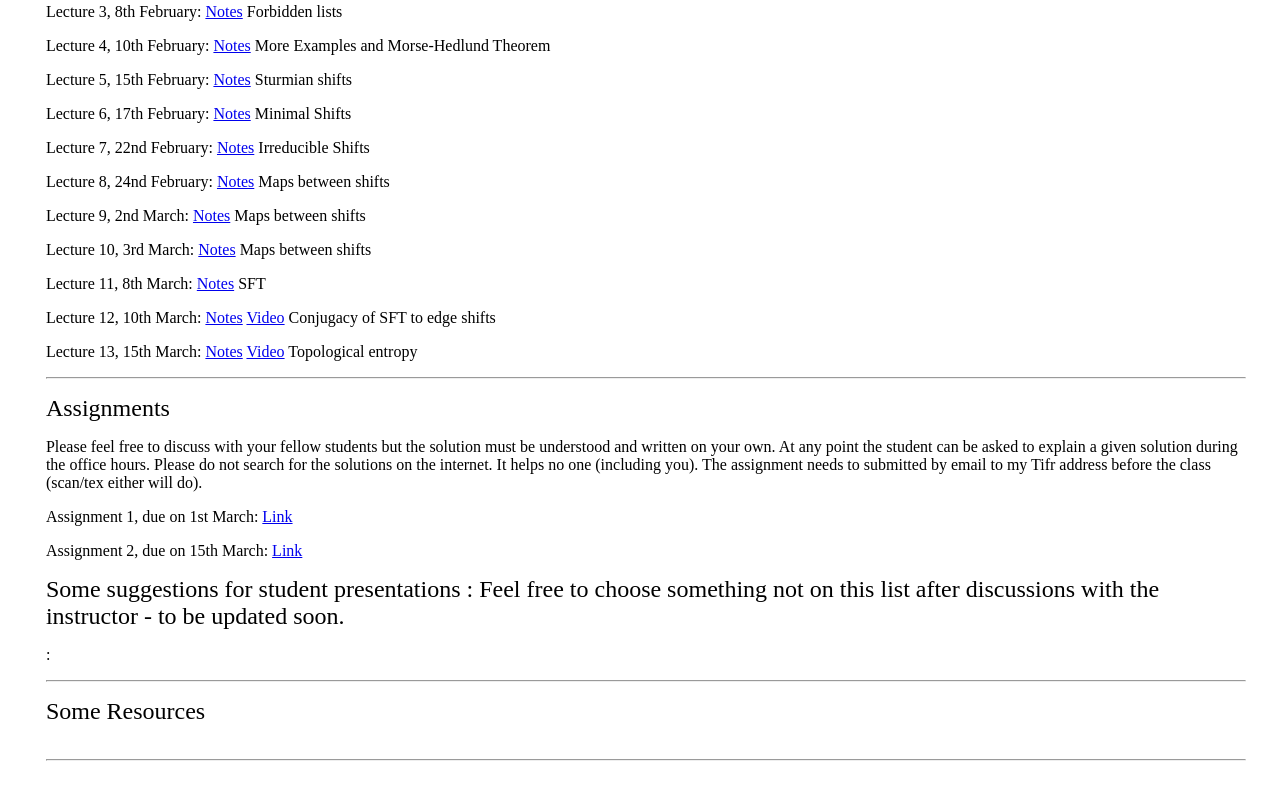
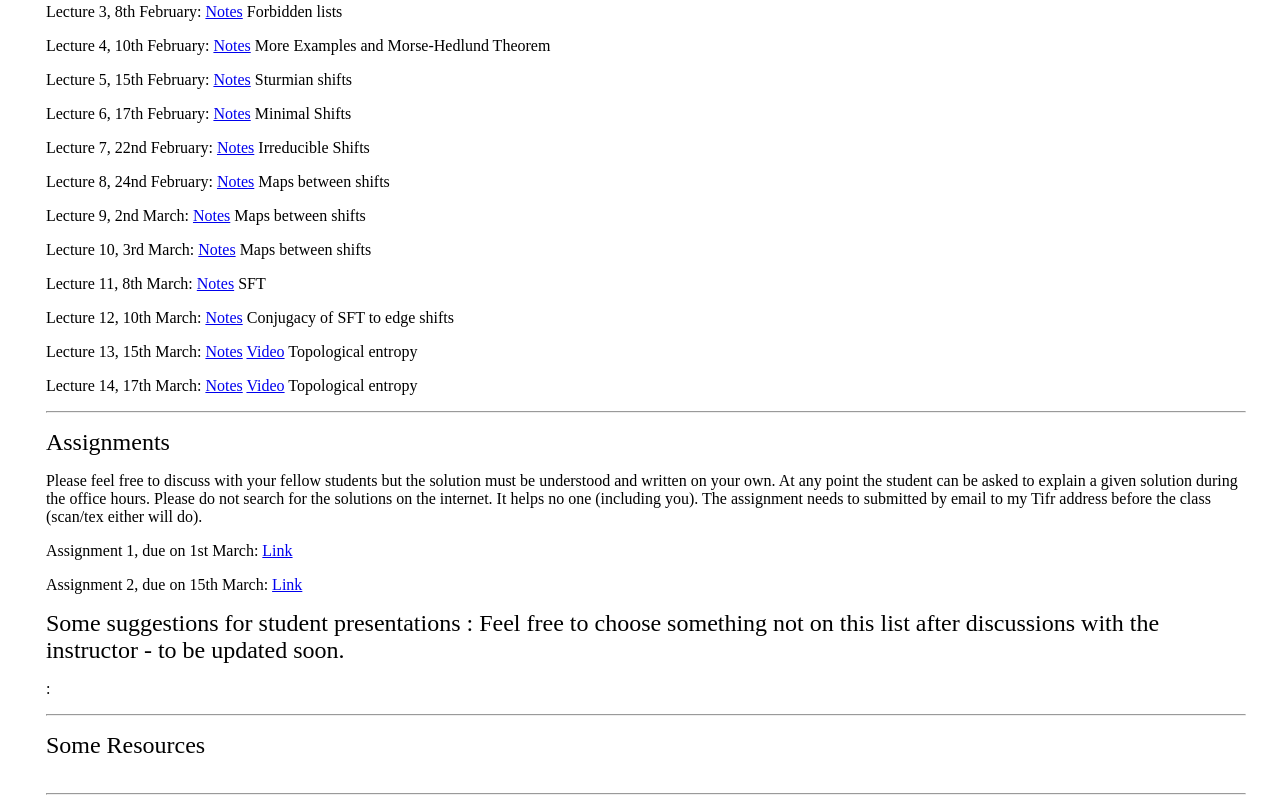
Before and after one commit to nishantchandgotia/nishantchandgotia.github.io, a plain HTML site: page Teaching/202122_TIFR_Even/Symbolic.html in a window 1280 px wide. Shown: the part 678-1481 px from the top of the page. Before the commit the page ends 1447 px from the top, so only its background shows below. Drawn offline with Linux system fonts and the light colour scheme.

Commit message:
Add files via upload

```diff
--- a/Teaching/202122_TIFR_Even/Symbolic.html
+++ b/Teaching/202122_TIFR_Even/Symbolic.html
@@ -75,8 +75,9 @@ The midterm will be held on 6th April from 9:00 AM-11:00 AM, student lectures wi
 <p>Lecture 9, 2nd March: <a href="https://www.dropbox.com/s/zjub7ilsovv9s03/Lecture%209.pdf?dl=0">Notes</a>  Maps between shifts</p>
 <p>Lecture 10, 3rd March: <a href="https://www.dropbox.com/s/fblgd8fdw918zvd/Lecture%2010.pdf?dl=0">Notes</a> Maps between shifts</p>
 <p>Lecture 11, 8th March: <a href="https://www.dropbox.com/s/d0o4392u8hou50i/Lecture%2011.pdf?dl=0">Notes</a>  SFT</p>
-<p>Lecture 12, 10th March: <a href="https://www.dropbox.com/s/9dg0rqho99495en/Lecture%2012.pdf?dl=0">Notes</a> <a href="https://www.dropbox.com/s/8k041x46ll1ceia/Lecture%2012.mp4?dl=0">Video</a> Conjugacy of SFT to edge shifts</p>
+<p>Lecture 12, 10th March: <a href="https://www.dropbox.com/s/9dg0rqho99495en/Lecture%2012.pdf?dl=0">Notes</a> Conjugacy of SFT to edge shifts</p>
 <p>Lecture 13, 15th March: <a href="https://www.dropbox.com/s/f8fzi6itkjzzax8/Lecture%2013.pdf?dl=0">Notes</a> <a href="https://www.dropbox.com/s/u38pnat39c8begb/Lecture%2013.mp4?dl=0">Video</a> Topological entropy</p>
+<p>Lecture 14, 17th March: <a href="https://www.dropbox.com/s/94qxmyrgumbn6rk/Lecture%2014.pdf?dl=0">Notes</a> <a href="https://www.dropbox.com/s/gjxvp4djissdbal/Lecture%2014.mp4?dl=0">Video</a> Topological entropy</p>
 <hr>
 <p><font size="+2">Assignments</font><br>
 
```
